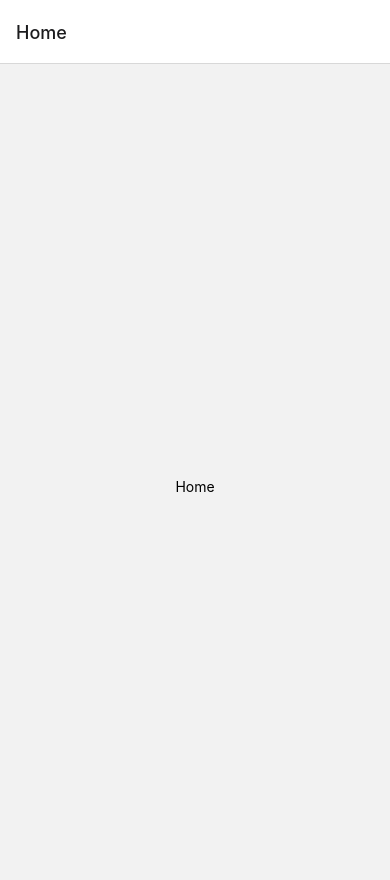
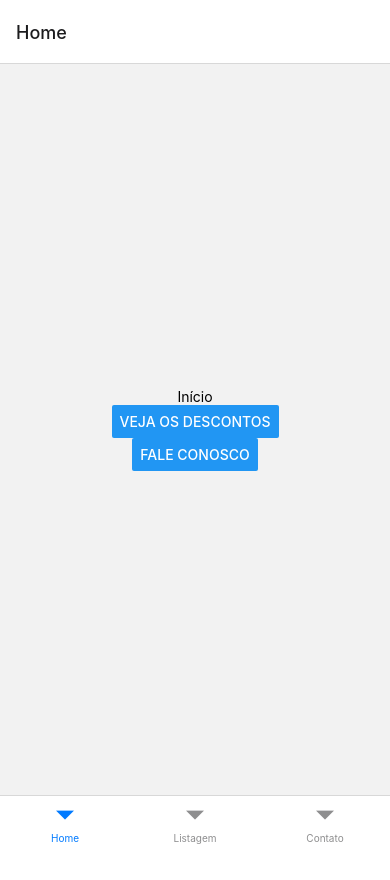
Before and after one commit to mrdouglasmorais/meliuzrnts, a React Native app: screen /Home in a window 390 px wide. Shown: the top 880 px of the page. After the commit the page ends 844 px from the top, so only its background shows below. Built offline with nearby package versions, Linux system fonts and the light colour scheme.

Commit message:
bottom navigation

```diff
--- a/package.json
+++ b/package.json
@@ -11,6 +11,7 @@
   },
   "dependencies": {
     "@react-native-masked-view/masked-view": "^0.2.6",
+    "@react-navigation/bottom-tabs": "^6.0.9",
     "@react-navigation/native": "^6.0.6",
     "@react-navigation/stack": "^6.0.11",
     "axios": "^0.24.0",
--- a/src/App.tsx
+++ b/src/App.tsx
@@ -1,18 +1,10 @@
 import React from 'react';
-
-import {NavigationContainer} from '@react-navigation/native';
-import {createStackNavigator} from '@react-navigation/stack';
-
-import Home from './Screens/Home';
-
+import BottomNavigation from './Components/BottomNavigation';
 const App: React.FC = () => {
-  const Stack = createStackNavigator();
   return (
-    <NavigationContainer>
-      <Stack.Navigator>
-        <Stack.Screen name="Home" component={Home} />
-      </Stack.Navigator>
-    </NavigationContainer>
+    <>
+      <BottomNavigation />
+    </>
   );
 };
 
--- /dev/null
+++ b/src/Components/BottomNavigation/index.tsx
@@ -0,0 +1,30 @@
+import React from 'react';
+
+import Home from '../../Screens/Home';
+import List from '../../Screens/List';
+import Contact from '../../Screens/Contact';
+
+import {NavigationContainer} from '@react-navigation/native';
+import {createBottomTabNavigator} from '@react-navigation/bottom-tabs';
+
+const Tabs = createBottomTabNavigator();
+
+const NavigationTabs = () => {
+  return (
+    <Tabs.Navigator>
+      <Tabs.Screen name="Home" component={Home} />
+      <Tabs.Screen name="Listagem" component={List} />
+      <Tabs.Screen name="Contato" component={Contact} />
+    </Tabs.Navigator>
+  );
+};
+
+const BottomNavigation: React.FC = () => {
+  return (
+    <NavigationContainer>
+      <NavigationTabs />
+    </NavigationContainer>
+  );
+};
+
+export default BottomNavigation;
--- /dev/null
+++ b/src/Screens/Contact/index.tsx
@@ -0,0 +1,21 @@
+import React from 'react';
+
+import {View, Text, StyleSheet} from 'react-native';
+
+const Contact: React.FC = () => {
+  return (
+    <View style={styles.default}>
+      <Text>Contato</Text>
+    </View>
+  );
+};
+
+const styles = StyleSheet.create({
+  default: {
+    justifyContent: 'center',
+    alignItems: 'center',
+    flex: 1,
+  },
+});
+
+export default Contact;
--- a/src/Screens/Home/index.tsx
+++ b/src/Screens/Home/index.tsx
@@ -1,11 +1,23 @@
 import React from 'react';
+import {useNavigation} from '@react-navigation/native';
 
-import {View, Text, StyleSheet, Dimensions} from 'react-native';
+import {View, Text, StyleSheet, Button} from 'react-native';
 
 const Home: React.FC = () => {
+  const navigation = useNavigation();
+
+  const handleScreen = (name: any) => {
+    navigation.navigate(name);
+  };
+
   return (
     <View style={styles.default}>
-      <Text>Home</Text>
+      <Text>Início</Text>
+      <Button
+        title="Veja os descontos"
+        onPress={() => handleScreen('Listagem')}
+      />
+      <Button title="Fale conosco" onPress={() => handleScreen('Contato')} />
     </View>
   );
 };
@@ -14,7 +26,7 @@ const styles = StyleSheet.create({
   default: {
     justifyContent: 'center',
     alignItems: 'center',
-    height: Dimensions.get('window').height,
+    flex: 1,
   },
 });
 
--- /dev/null
+++ b/src/Screens/List/index.tsx
@@ -0,0 +1,21 @@
+import React from 'react';
+
+import {View, Text, StyleSheet} from 'react-native';
+
+const List: React.FC = () => {
+  return (
+    <View style={styles.default}>
+      <Text>Listagem</Text>
+    </View>
+  );
+};
+
+const styles = StyleSheet.create({
+  default: {
+    justifyContent: 'center',
+    alignItems: 'center',
+    flex: 1,
+  },
+});
+
+export default List;
```
Also changed, not shown: src/Services/api.ts (added, +7 -0 lines), src/routes.tsx (added, +23 -0 lines), 2 other files (tests, documents, lock files or other folders).
